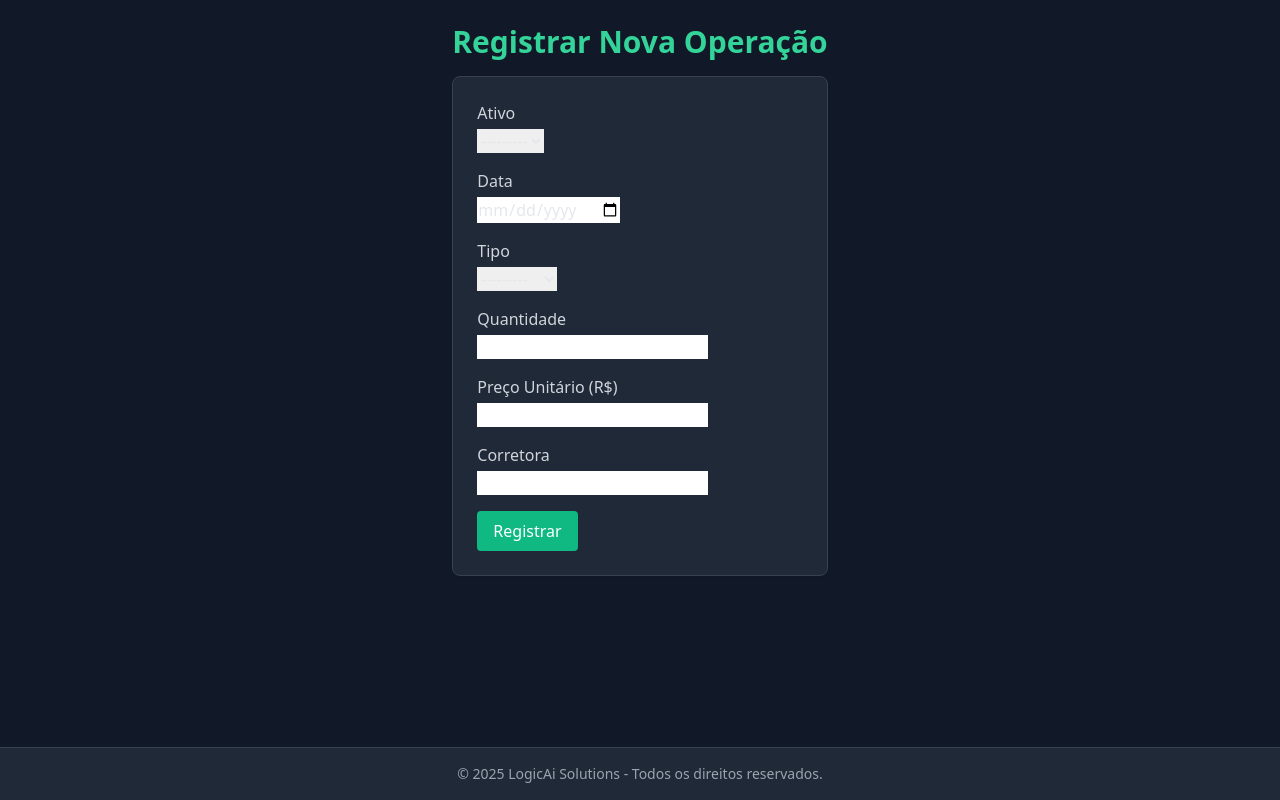
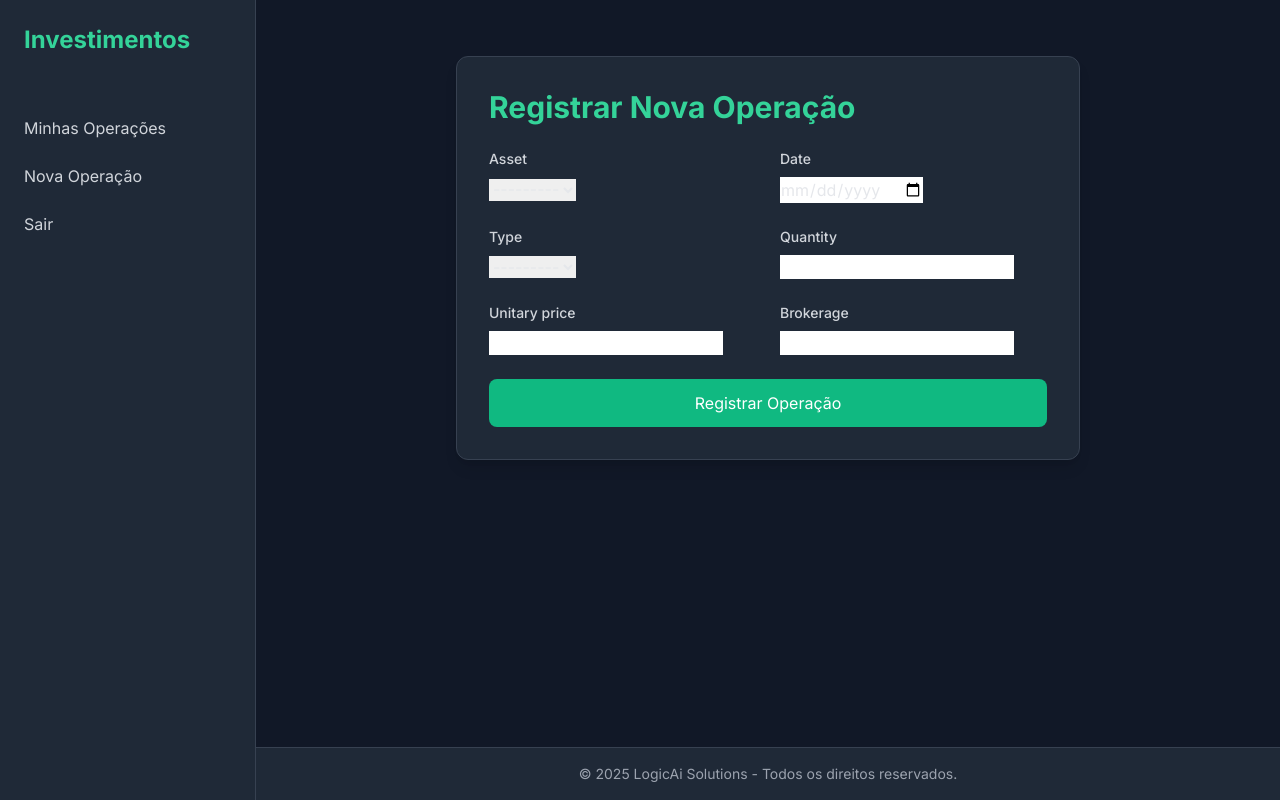
Before and after one commit to FelippeTN/investment-organization-app, a Django app: page /operacoes/novo/ in a window 1280 px wide. Run offline with Django 5.2, Linux system fonts and the light colour scheme; the visitor is signed in with stand-in values (Sample User, id 1); data that the repository does not hold is empty; some libraries are stand-ins or nearby versions.

Commit message:
STYLE: New app interface

```diff
--- a/core/templates/base.html
+++ b/core/templates/base.html
@@ -6,13 +6,59 @@
     <meta name="viewport" content="width=device-width, initial-scale=1.0">
     <title>{% block title %}Investimentos{% endblock %}</title>
     <script src="https://cdn.tailwindcss.com"></script>
+    <link href="https://fonts.googleapis.com/css2?family=Inter:wght@400;500;600;700&display=swap" rel="stylesheet">
+    <style>
+        body { font-family: 'Inter', sans-serif; }
+        .fade-in { animation: fadeIn 0.3s ease-in; }
+        @keyframes fadeIn { from { opacity: 0; } to { opacity: 1; } }
+    </style>
 </head>
-<body class="h-screen flex flex-col bg-gray-900 text-gray-200 antialiased overflow-hidden">
-    <main class="flex-1 overflow-hidden">
-        {% block content %}{% endblock %}
-    </main>
-    <footer class="text-center text-sm text-gray-400 py-4 bg-gray-800 border-t border-gray-700">
-        © {% now "Y" %} LogicAi Solutions - Todos os direitos reservados.
-    </footer>
+<body class="min-h-screen flex bg-gray-900 text-gray-200 antialiased">
+    <!-- Sidebar -->
+    <aside class="w-64 bg-gray-800 border-r border-gray-700 hidden lg:block">
+        <div class="p-6">
+            <a href="/" class="text-2xl font-bold text-emerald-400">Investimentos</a>
+        </div>
+        <nav class="mt-6">
+            <a href="{% url 'dashboard' %}" class="block px-6 py-3 text-gray-300 hover:bg-gray-700 hover:text-emerald-400 transition">Minhas Operações</a>
+            <a href="{% url 'operation_create' %}" class="block px-6 py-3 text-gray-300 hover:bg-gray-700 hover:text-emerald-400 transition">Nova Operação</a>
+            {% if user.is_authenticated %}
+                <form action="{% url 'logout' %}" method="post" class="px-6 py-3">
+                    {% csrf_token %}
+                    <button type="submit" class="text-gray-300 hover:text-emerald-400 transition">Sair</button>
+                </form>
+            {% else %}
+                <a href="{% url 'login' %}" class="block px-6 py-3 text-gray-300 hover:bg-gray-700 hover:text-emerald-400 transition">Login</a>
+                <a href="{% url 'register' %}" class="block px-6 py-3 text-gray-300 hover:bg-gray-700 hover:text-emerald-400 transition">Cadastro</a>
+            {% endif %}
+        </nav>
+    </aside>
+
+    <!-- Main Content -->
+    <div class="flex-1 flex flex-col">
+        <header class="bg-gray-800 border-b border-gray-700 lg:hidden">
+            <div class="max-w-7xl mx-auto px-4 py-4 flex items-center justify-between">
+                <a href="/" class="text-xl font-semibold text-emerald-400">Investimentos</a>
+                <div class="flex items-center space-x-4">
+                    {% if user.is_authenticated %}
+                        <span class="text-sm text-gray-300">Olá, {{ user.username }}</span>
+                        <form action="{% url 'logout' %}" method="post" class="inline">
+                            {% csrf_token %}
+                            <button type="submit" class="text-sm text-gray-300 hover:text-emerald-400 transition">Sair</button>
+                        </form>
+                    {% else %}
+                        <a href="{% url 'login' %}" class="text-sm text-gray-300 hover:text-emerald-400 transition">Login</a>
+                        <a href="{% url 'register' %}" class="text-sm text-gray-300 hover:text-emerald-400 transition">Cadastro</a>
+                    {% endif %}
+                </div>
+            </div>
+        </header>
+        <main class="flex-1 overflow-y-auto p-4 lg:p-8 fade-in">
+            {% block content %}{% endblock %}
+        </main>
+        <footer class="text-center text-sm text-gray-400 py-4 bg-gray-800 border-t border-gray-700">
+            © {% now "Y" %} LogicAi Solutions - Todos os direitos reservados.
+        </footer>
+    </div>
 </body>
 </html>
--- a/core/templates/operations/operation_form.html
+++ b/core/templates/operations/operation_form.html
@@ -1,39 +1,24 @@
 {% extends 'base.html' %}
 {% block title %}Registrar Operação{% endblock %}
 {% block content %}
-<div class="h-full flex flex-col px-4 bg-gray-900">
-    <div class="max-w-4xl mx-auto p-6 flex-1">
-        <h1 class="text-3xl font-bold text-emerald-400 mb-4">Registrar Nova Operação</h1>
-        <form method="post" class="bg-gray-800 p-6 rounded-lg shadow-sm border border-gray-700">
+<div class="max-w-2xl mx-auto p-6">
+    <div class="bg-gray-800 rounded-xl shadow-lg p-8 border border-gray-700 fade-in">
+        <h1 class="text-3xl font-bold text-emerald-400 mb-6">Registrar Nova Operação</h1>
+        <form method="post" class="space-y-6">
             {% csrf_token %}
-            <div class="grid grid-cols-1 gap-4">
-                <div>
-                    <label for="{{ form.asset.id_for_label }}" class="block text-gray-300 mb-1">Ativo</label>
-                    {{ form.asset }}
-                </div>
-                <div>
-                    <label for="{{ form.date.id_for_label }}" class="block text-gray-300 mb-1">Data</label>
-                    {{ form.date }}
-                </div>
-                <div>
-                    <label for="{{ form.type.id_for_label }}" class="block text-gray-300 mb-1">Tipo</label>
-                    {{ form.type }}
-                </div>
-                <div>
-                    <label for="{{ form.quantity.id_for_label }}" class="block text-gray-300 mb-1">Quantidade</label>
-                    {{ form.quantity }}
-                </div>
-                <div>
-                    <label for="{{ form.unitary_price.id_for_label }}" class="block text-gray-300 mb-1">Preço Unitário (R$)</label>
-                    {{ form.unitary_price }}
-                </div>
-                <div>
-                    <label for="{{ form.brokerage.id_for_label }}" class="block text-gray-300 mb-1">Corretora</label>
-                    {{ form.brokerage }}
-                </div>
+            <div class="grid grid-cols-1 md:grid-cols-2 gap-6">
+                {% for field in form %}
+                    <div>
+                        <label for="{{ field.id_for_label }}" class="block text-sm font-medium text-gray-300 mb-2">{{ field.label }}</label>
+                        {{ field }}
+                        {% if field.errors %}
+                            <p class="text-red-400 text-sm mt-1">{{ field.errors.as_text }}</p>
+                        {% endif %}
+                    </div>
+                {% endfor %}
             </div>
-            <button type="submit" class="mt-4 bg-emerald-500 text-white px-4 py-2 rounded hover:bg-emerald-600 transition">
-                Registrar
+            <button type="submit" class="w-full bg-emerald-500 text-white px-6 py-3 rounded-lg hover:bg-emerald-600 transition focus:outline-none focus:ring-2 focus:ring-emerald-400">
+                Registrar Operação
             </button>
         </form>
     </div>
```
Also changed, not shown: core/templates/dashboard.html (+45 -50 lines).
